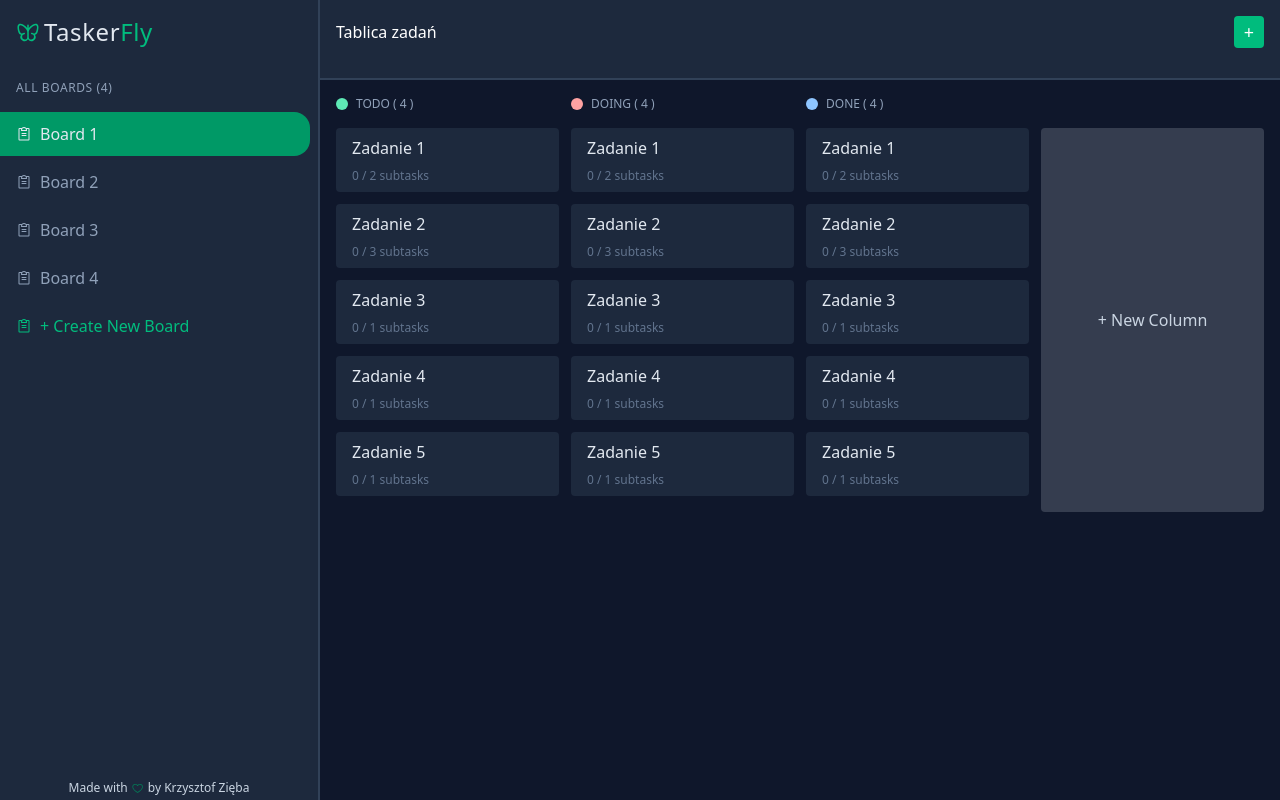
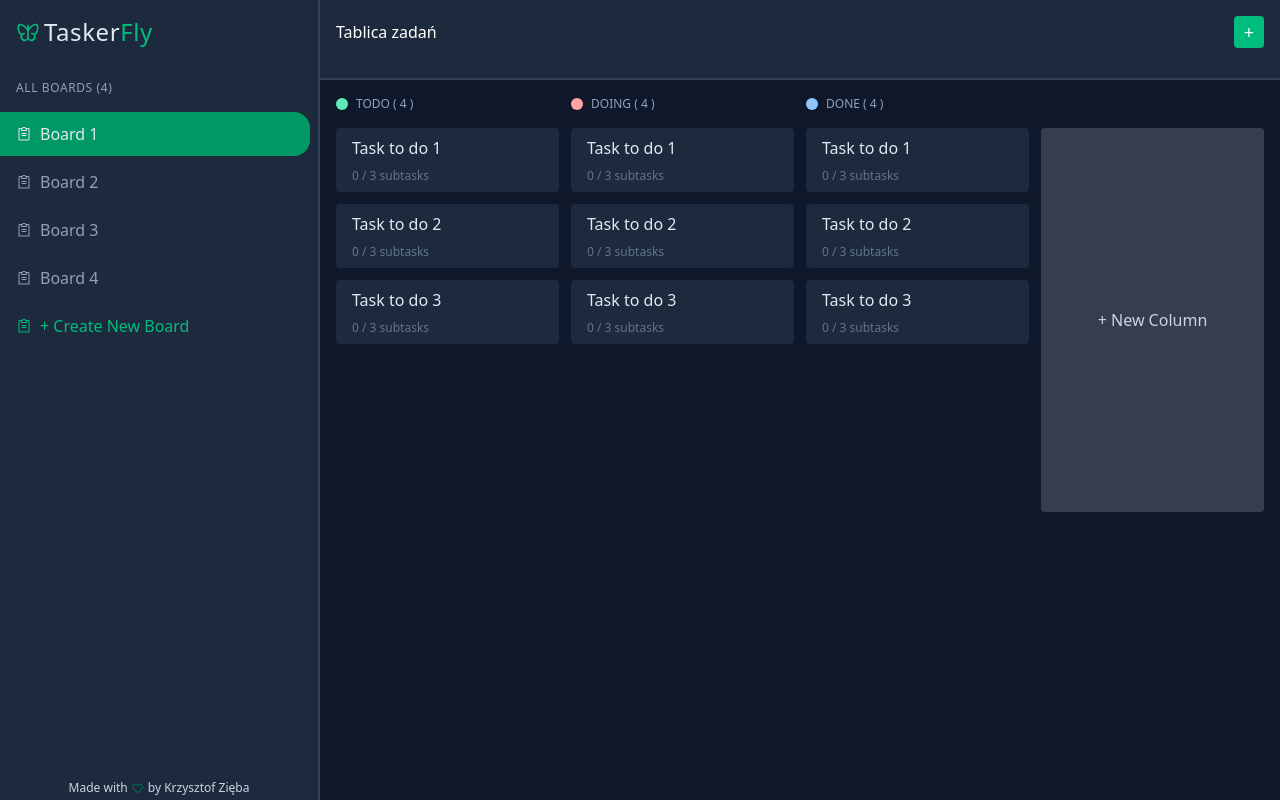
Before and after one commit to KrzysztofZieba13/draggable-todo, a React (Vite) app: page / in a window 1280 px wide. Built offline with nearby package versions, Linux system fonts and the light colour scheme.

Commit message:
added context api

```diff
--- a/src/App.tsx
+++ b/src/App.tsx
@@ -5,6 +5,7 @@ import Todo from './components/Todo';
 import AddTaskCart from './components/AddTaskCart/AddTaskCart';
 import TaskDetailsCart from './components/TaskDetailsCart';
 import CreateNewCategoryCart from './components/Columns/CreateNewCategoryCart';
+import TodoProvider from './context/todoContext';
 
 function App() {
   const [isVisibleCreateTaskForm, setIsVisibleCreateTaskForm] =
@@ -15,6 +16,7 @@ function App() {
     useState<boolean>(false);
 
   return (
+    <TodoProvider>
       <div className="relative lg:grid lg:grid-cols-[2fr_6fr]">
         <NavBoard />
         <Header onOpenTaskFormCart={setIsVisibleCreateTaskForm} />
@@ -32,6 +34,7 @@ function App() {
           <CreateNewCategoryCart onHandleModalCart={setIsVisibleCreateColumn} />
         )}
       </div>
+    </TodoProvider>
   );
 }
 
--- a/src/components/Columns/CreateNewCategory.tsx
+++ b/src/components/Columns/CreateNewCategory.tsx
@@ -1,4 +1,4 @@
-import { HandleCartPropsType } from '../../utils/types';
+import { HandleCartPropsType } from '../../types/types';
 
 function CreateNewCategory({ onHandleModalCart }: HandleCartPropsType) {
   return (
--- a/src/components/Columns/CreateNewCategoryCart.tsx
+++ b/src/components/Columns/CreateNewCategoryCart.tsx
@@ -1,6 +1,6 @@
 import CartModal from '../ui/CartModal';
 import CartModalHeader from '../ui/CartModalHeader';
-import { HandleCartPropsType } from '../../utils/types';
+import { HandleCartPropsType } from '../../types/types';
 import InputForm from '../ui/InputForm';
 import SelectForm from '../ui/SelectForm';
 import Button from '../ui/Button';
--- a/src/components/Columns/TodoColumn.tsx
+++ b/src/components/Columns/TodoColumn.tsx
@@ -1,4 +1,7 @@
+import { useContext } from 'react';
 import Task from '../Task';
+import { TodoContext } from '../../context/todoContext';
+import { ItemTodoType, TodoContextType } from '../../types/types';
 
 type TodoColumnPropsType = {
   circleColor: string;
@@ -15,6 +18,8 @@ function TodoColumn({
   onOpenTaskDetails,
   category,
 }: TodoColumnPropsType) {
+  const { todos } = useContext(TodoContext) as TodoContextType;
+
   const circleStyleColor: CircleStyleColorType = {
     green: 'bg-emerald-300',
     yellow: 'bg-amber-300',
@@ -32,21 +37,15 @@ function TodoColumn({
         ></div>
         {category} ( 4 )
       </div>
-      <Task subtasksCount={2} onOpenTaskDetails={onOpenTaskDetails}>
-        Zadanie 1
-      </Task>
-      <Task subtasksCount={3} onOpenTaskDetails={onOpenTaskDetails}>
-        Zadanie 2
-      </Task>
-      <Task subtasksCount={1} onOpenTaskDetails={onOpenTaskDetails}>
-        Zadanie 3
-      </Task>
-      <Task subtasksCount={1} onOpenTaskDetails={onOpenTaskDetails}>
-        Zadanie 4
-      </Task>
-      <Task subtasksCount={1} onOpenTaskDetails={onOpenTaskDetails}>
-        Zadanie 5
-      </Task>
+      {todos.map((todo: ItemTodoType) => (
+        <Task
+          key={todo.id}
+          subtasksCount={todo.subtasks.length}
+          onOpenTaskDetails={onOpenTaskDetails}
+        >
+          {todo.title}
+        </Task>
+      ))}
     </div>
   );
 }
--- a/src/components/Task.tsx
+++ b/src/components/Task.tsx
@@ -1,7 +1,7 @@
 type TaskPropsType = {
   subtasksCount: number;
+  onOpenTaskDetails: React.Dispatch<React.SetStateAction<boolean>>;
   children: string;
-  onOpenTaskDetails: React.Dispatch<React.SetStateAction<boolean>>;
 };
 
 function Task({ subtasksCount, onOpenTaskDetails, children }: TaskPropsType) {
--- a/src/components/ui/CartModalHeader.tsx
+++ b/src/components/ui/CartModalHeader.tsx
@@ -1,4 +1,4 @@
-import { CartModalHeaderPropsType } from '../../utils/types';
+import { CartModalHeaderPropsType } from '../../types/types';
 
 function CartModalHeader({
   title,
--- /dev/null
+++ b/src/context/todoContext.tsx
@@ -0,0 +1,78 @@
+import { createContext, useState } from 'react';
+import { ItemTodoType, TodoContextType } from '../types/types';
+
+export const TodoContext = createContext<TodoContextType | null>(null);
+
+type ProviderTypes = {
+  children: React.ReactNode;
+};
+
+function TodoProvider({ children }: ProviderTypes) {
+  const [todos, setTodos] = useState<ItemTodoType[]>([
+    {
+      id: 1,
+      title: 'Task to do 1',
+      description:
+        'Merge frontend branch and backend branch after achieve first milestone',
+      subtasks: [
+        { task: 'Subtask 1', status: false },
+        { task: 'Subtask 2', status: true },
+        { task: 'Subtask 3', status: false },
+      ],
+      status: 'TODO',
+    },
+    {
+      id: 2,
+      title: 'Task to do 2',
+      description:
+        'Merge frontend branch and backend branch after achieve first milestone',
+      subtasks: [
+        { task: 'Subtask 1', status: false },
+        { task: 'Subtask 2', status: true },
+        { task: 'Subtask 3', status: false },
+      ],
+      status: 'DOING',
+    },
+    {
+      id: 3,
+      title: 'Task to do 3',
+      description:
+        'Merge frontend branch and backend branch after achieve first milestone',
+      subtasks: [
+        { task: 'Subtask 1', status: false },
+        { task: 'Subtask 2', status: true },
+        { task: 'Subtask 3', status: false },
+      ],
+      status: 'DONE',
+    },
+  ]);
+
+  function saveTodo(todo: ItemTodoType) {
+    const newTodo: ItemTodoType = {
+      id: Math.random(),
+      title: todo.title,
+      description: todo.description,
+      subtasks: todo.subtasks,
+      status: todo.status,
+    };
+
+    setTodos([...todos, newTodo]);
+  }
+
+  function updateTodo(id: number) {
+    todos.filter((todo: ItemTodoType) => {
+      if (todo.id === id) {
+        todo.status = 'DONE';
+        setTodos([...todos]);
+      }
+    });
+  }
+
+  return (
+    <TodoContext.Provider value={{ todos, saveTodo, updateTodo }}>
+      {children}
+    </TodoContext.Provider>
+  );
+}
+
+export default TodoProvider;
--- /dev/null
+++ b/src/types/types.ts
@@ -0,0 +1,27 @@
+export type CartModalHeaderPropsType = {
+  title: string;
+  onHandleModalCart: React.Dispatch<React.SetStateAction<boolean>>;
+};
+
+export type HandleCartPropsType = {
+  onHandleModalCart: React.Dispatch<React.SetStateAction<boolean>>;
+};
+
+type SubtaskType = {
+  task: string;
+  status: boolean;
+};
+
+export interface ItemTodoType {
+  id: number;
+  title: string;
+  description: string;
+  subtasks: SubtaskType[];
+  status: 'TODO' | 'DOING' | 'DONE' | string;
+}
+
+export type TodoContextType = {
+  todos: ItemTodoType[];
+  saveTodo: (todo: ItemTodoType) => void;
+  updateTodo: (id: number) => void;
+};
--- a/src/utils/types.ts
+++ /dev/null
@@ -1,8 +0,0 @@
-export type CartModalHeaderPropsType = {
-  title: string;
-  onHandleModalCart: React.Dispatch<React.SetStateAction<boolean>>;
-};
-
-export type HandleCartPropsType = {
-  onHandleModalCart: React.Dispatch<React.SetStateAction<boolean>>;
-};
```
Lines whose indentation alone changed are shown as unchanged.
